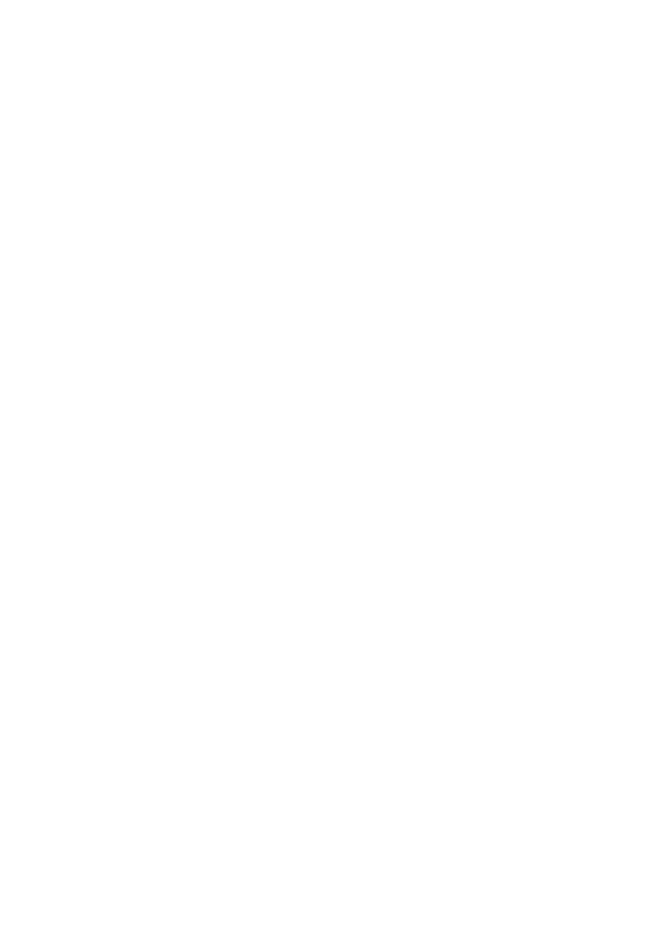
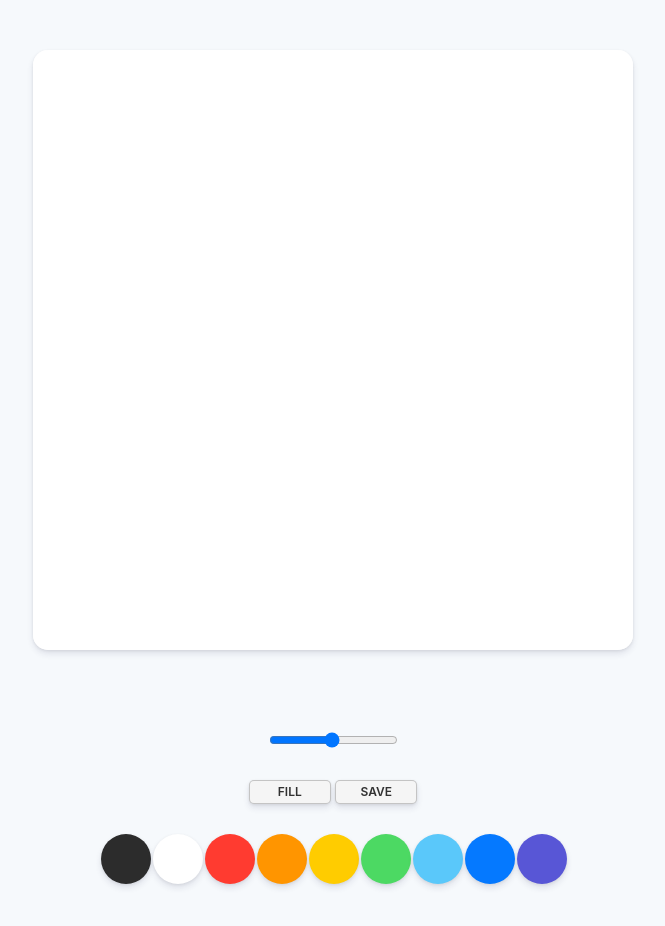
Before and after one commit to whitepulse/VanillaJS, a website: page public/html/vanillaApp.html in a window 1280 px wide. Shown: the whole page, without its empty margins (307-972 px from the left). Before the commit the page ends 800 px from the top, so only its background shows below. Drawn offline with Linux system fonts and the light colour scheme.

Commit message:
캔버스 이용

```diff
--- a/app.js
+++ b/app.js
@@ -49,4 +49,4 @@ app.delete('/user', function (req, res) {
     res.send('Got a DELETE request at /user');
 });
 
-console.log('aaa');
+console.log('VanillaJS Server Console.');
--- /dev/null
+++ b/public/css/reset.css
@@ -0,0 +1,48 @@
+/* http://meyerweb.com/eric/tools/css/reset/
+   v2.0 | 20110126
+   License: none (public domain)
+*/
+
+html, body, div, span, applet, object, iframe,
+h1, h2, h3, h4, h5, h6, p, blockquote, pre,
+a, abbr, acronym, address, big, cite, code,
+del, dfn, em, img, ins, kbd, q, s, samp,
+small, strike, strong, sub, sup, tt, var,
+b, u, i, center,
+dl, dt, dd, ol, ul, li,
+fieldset, form, label, legend,
+table, caption, tbody, tfoot, thead, tr, th, td,
+article, aside, canvas, details, embed,
+figure, figcaption, footer, header, hgroup,
+menu, nav, output, ruby, section, summary,
+time, mark, audio, video {
+	margin: 0;
+	padding: 0;
+	border: 0;
+	font-size: 100%;
+	font: inherit;
+	vertical-align: baseline;
+}
+/* HTML5 display-role reset for older browsers */
+article, aside, details, figcaption, figure,
+footer, header, hgroup, menu, nav, section {
+	display: block;
+}
+body {
+	line-height: 1;
+}
+ol, ul {
+	list-style: none;
+}
+blockquote, q {
+	quotes: none;
+}
+blockquote:before, blockquote:after,
+q:before, q:after {
+	content: '';
+	content: none;
+}
+table {
+	border-collapse: collapse;
+	border-spacing: 0;
+}
--- a/public/css/vanillaApp.css
+++ b/public/css/vanillaApp.css
@@ -0,0 +1,66 @@
+@import "/public/css/reset.css";
+
+body {
+    background-color: #f6f9fc;
+    font-family: -apple-system, BlinkMacSystemFont, 'Segoe UI', Roboto, Oxygen, Ubuntu, Cantarell, 'Open Sans', 'Helvetica Neue', sans-serif;
+    display: flex;
+    flex-direction: column;
+    align-items: center;
+    padding: 50px 0px;
+}
+
+.canvas {
+    width: 600px;
+    height: 600px;
+    background-color: white;
+    border-radius: 15px;
+    box-shadow: 0 4px 6px rgba(50, 50, 93, 0.11), 0 1px 3px rgba(0, 0, 0, 0.08);
+}
+
+.controls {
+    margin-top: 80px;
+    display: flex;
+    flex-direction: column;
+    align-items: center;
+}
+
+.controls .controls__range {
+    margin-bottom: 30px;
+}
+
+.controls .controls__btns {
+    margin-bottom: 30px;
+}
+
+.controls__btns button {
+    all: unset;
+    cursor: pointer;
+    background-color: whitesmoke;
+    padding: 5px 0px;
+    width: 80px;
+    text-align: center;
+    border-radius: 5px;
+    box-shadow: 0 4px 6px rgba(50, 50, 93, 0.11), 0 1px 3px rgba(0, 0, 0, 0.08);
+    border: 1px solid rgba(0, 0, 0, 0.2);
+    color: rgba(0, 0, 0, 0.8);
+    text-transform: uppercase;
+    font-weight: 600;
+    font-size: 12px;
+}
+
+.controls__btns button:active {
+    transform: scale(0.98);
+}
+
+.controls .controls__colors {
+    display: flex;
+}
+
+.controls__colors .controls__color {
+    width: 50px;
+    height: 50px;
+    margin-left: 2px;
+    cursor: pointer;
+    border-radius: 25px;
+    box-shadow: 0 4px 6px rgba(50, 50, 93, 0.11), 0 1px 3px rgba(0, 0, 0, 0.08);
+}
--- a/public/html/vanillaApp.html
+++ b/public/html/vanillaApp.html
@@ -7,6 +7,34 @@
     <title>Paint JS</title>
 </head>
 <body>
+
+    <canvas id="jsCanvas" class="canvas"></canvas>
+
+    <div class="controls">
+
+        <div class="controls__range">
+            <input type="range" id="jsRange" min="0.1" max="5.0" value="2.5" step="0.1">
+        </div>
+
+        <!-- div.controls__btns>button#jsMode+button#jsSave -->
+        <div class="controls__btns">
+            <button id="jsMode">Fill</button>
+            <button id="jsSave">Save</button>
+        </div>
+
+        <div class="controls__colors" id="jsColors">
+            <div class="controls__color jsColor" style="background-color: #2c2c2c;"></div>
+            <div class="controls__color jsColor" style="background-color: #FFFFFF;"></div>
+            <div class="controls__color jsColor" style="background-color: #FF3B30;"></div>
+            <div class="controls__color jsColor" style="background-color: #FF9500;"></div>
+            <div class="controls__color jsColor" style="background-color: #FFCC00;"></div>
+            <div class="controls__color jsColor" style="background-color: #4CD963;"></div>
+            <div class="controls__color jsColor" style="background-color: #5AC8FA;"></div>
+            <div class="controls__color jsColor" style="background-color: #0579FF;"></div>
+            <div class="controls__color jsColor" style="background-color: #5856D6;"></div>
+        </div>
+    </div>
+
     <script src="/public/js/vanillaApp.js"></script>
 
 </body>
--- a/public/js/vanillaApp.js
+++ b/public/js/vanillaApp.js
@@ -0,0 +1,117 @@
+const canvas = document.getElementById("jsCanvas");
+const ctx = canvas.getContext("2d");
+const colors = document.querySelectorAll(".jsColor");
+const range = document.getElementById("jsRange");
+const mode = document.getElementById("jsMode");
+const saveBtn = document.getElementById("jsSave");
+
+const INITIAL_COLOR = "#2c2c2c";
+const CANVAS_SIZE = 600;
+
+canvas.width = CANVAS_SIZE;
+canvas.height = CANVAS_SIZE;
+
+ctx.fillStyle = "white";
+ctx.fillRect(0, 0, canvas.width, canvas.height);
+ctx.strokeStyle = INITIAL_COLOR;
+ctx.fillStyle = INITIAL_COLOR;
+ctx.lineWidth = 2.5;
+ctx.lineCap = "round";
+ctx.lineJoin = "round";
+
+let painting = false;
+let filling = false;
+
+function stopPainting() {
+    painting = false;
+}
+
+function startPainting() {
+    painting = true;
+}
+
+function onMouseMove(event) {
+    const x = event.offsetX;
+    const y = event.offsetY;
+    if (!painting) {
+        // 마우스 다운이 아니면, path 는 마우스를 따라다니는 형태
+        ctx.beginPath();
+        ctx.moveTo(x, y);
+    } else {
+        // 마우스 다운이 일어난 이후는 path 에서 다음 이동되는 path 까지 path 라인을 생성하며 마우스를 따라다닌다는 뜻임.
+        ctx.lineTo(x, y);
+        // 실제로 잉크를 떨구는(획을 긋는) 역할.
+        ctx.stroke();
+    }
+}
+
+function onMouseDown(event) {
+    painting = (painting) ? false : true;
+
+    // 마우스 다운 상태에서는 무조건 그리게 하고
+    // 마우스 업 상태에서는 무조건 그리지 않게 한다.
+}
+
+function handleColorClick(event) {
+    const color = event.target.style.backgroundColor;
+    ctx.strokeStyle = color;
+    ctx.fillStyle = color;
+}
+
+function handleCanvasClick() {
+    if (filling) {
+        ctx.fillRect(0, 0, canvas.width, canvas.height);
+    }
+}
+
+function handleCM(event) {
+    event.preventDefault();
+}
+
+if (canvas) {
+    canvas.addEventListener("mousemove", onMouseMove);
+    canvas.addEventListener("mousedown", onMouseDown);
+    canvas.addEventListener("moseup", stopPainting);
+    canvas.addEventListener("mouseleave", stopPainting);
+    canvas.addEventListener("click", handleCanvasClick);
+    canvas.addEventListener("contextmenu", handleCM);
+}
+
+colors.forEach(color => color.addEventListener("click", handleColorClick));
+
+function handleRangeChange(event) {
+    const rValue = event.target.value;
+    ctx.lineWidth = rValue;
+}
+
+if (range) {
+    range.addEventListener("input", handleRangeChange);
+}
+
+function handleModeClick() {
+    if (filling) {
+        filling = false;
+        mode.innerText = "Fill";
+        mode.style.backgroundColor = "whitesmoke";
+    } else {
+        filling = true;
+        mode.innerText = "Paint";
+        mode.style.backgroundColor = "gray";
+    }
+}
+
+if (mode) {
+    mode.addEventListener("click", handleModeClick);
+}
+
+function handleSaveClick(event) {
+    const image = canvas.toDataURL("/image/jpeg");
+    const link = document.createElement("a");
+    link.href = image;
+    link.download = "PaintJS[Export]";
+    link.click();
+}
+
+if (saveBtn) {
+    saveBtn.addEventListener("click", handleSaveClick);
+}
```
Also changed, not shown: public/js/bg.js (line endings or trailing spaces).
